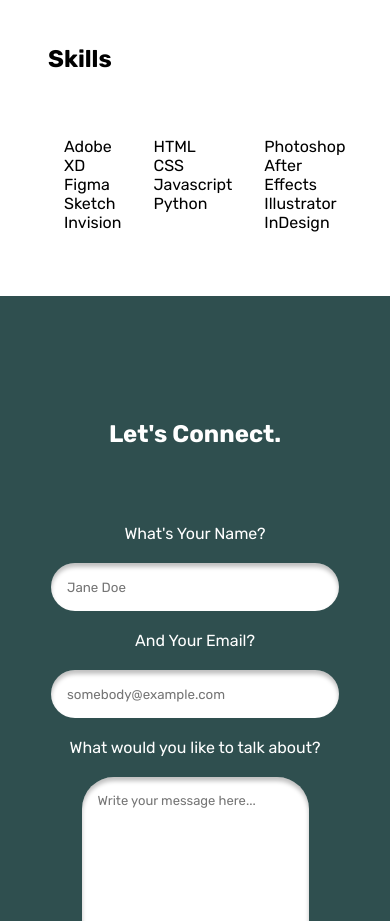
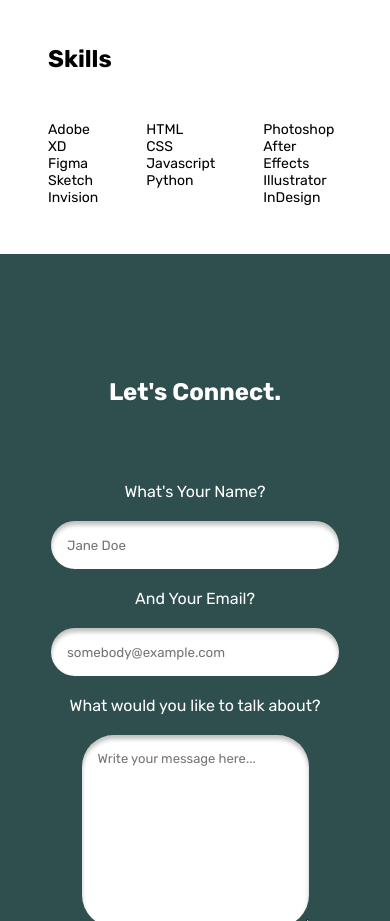
Before and after one commit to janinewhitley/janinewhitley.github.io, a plain HTML site: page index.html in a window 390 px wide. Shown: the part 5649-6570 px from the top of the page. Drawn offline with Linux system fonts and the light colour scheme.

Commit message:
fixed skills section media query

```diff
--- a/style.css
+++ b/style.css
@@ -497,8 +497,10 @@ footer {
 }
 
 @media screen and (max-width: 48rem) {
-
-    .resume-skills {
-        padding: 1rem;
-    }
+	.resume {
+		display: flex;
+		flex-direction: row;
+		justify-content: space-between;
+		font-size: .875rem;
 }
+}
```
